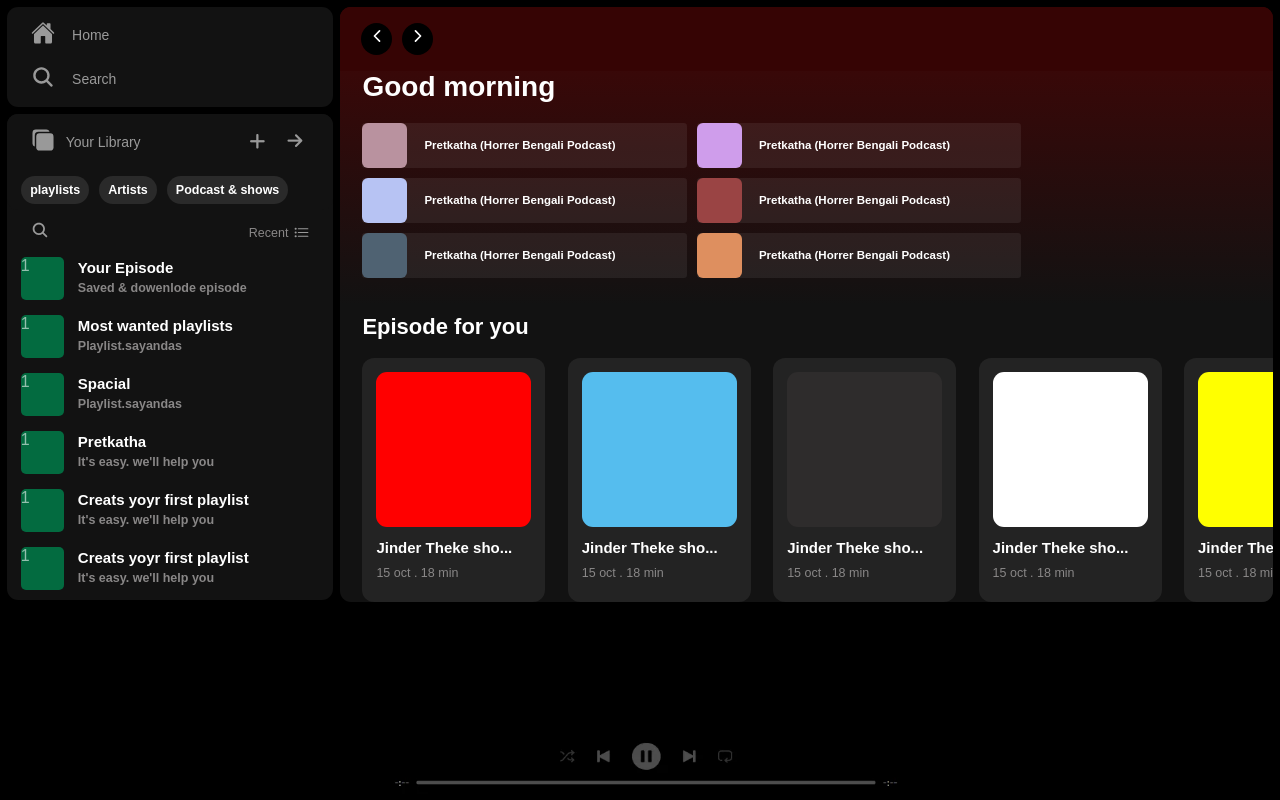
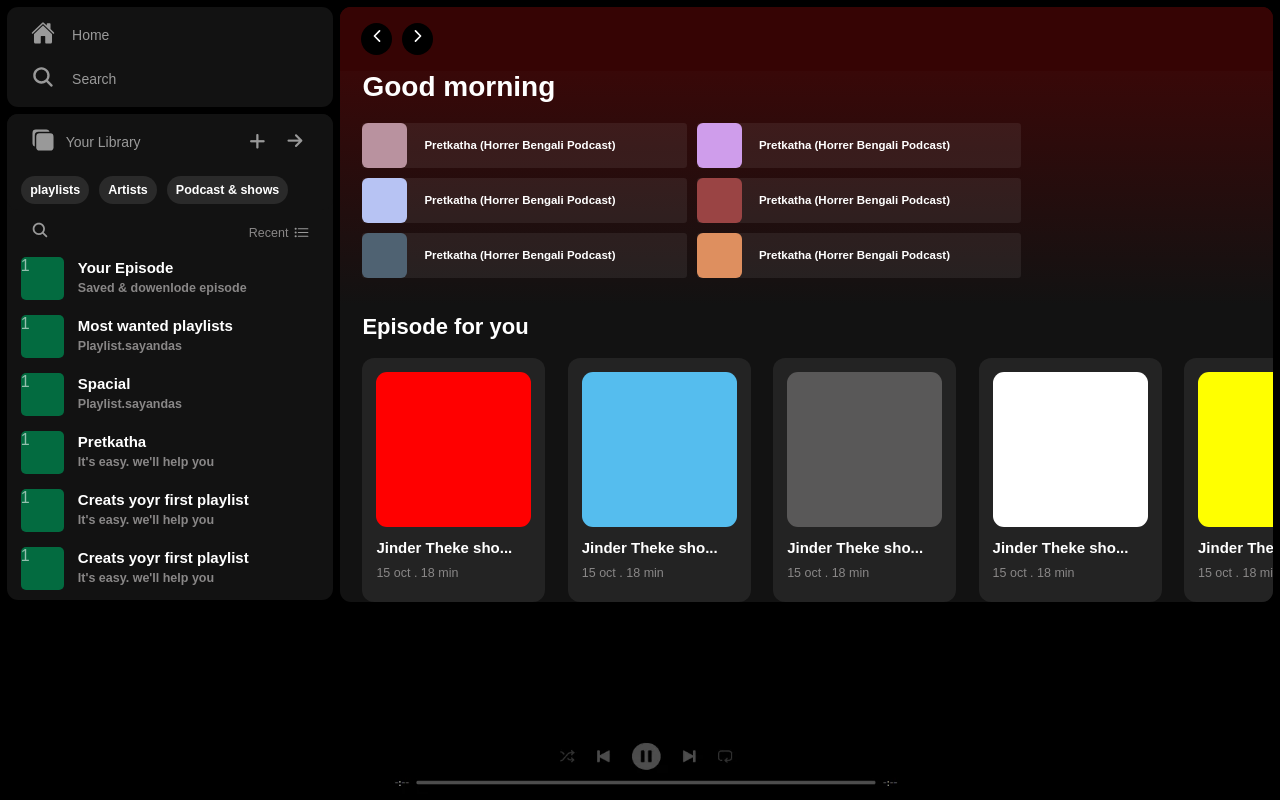
Before and after one commit to Sayan-01/spotifyClone, a plain HTML site: page index.html in a window 1280 px wide. Drawn offline with nearby package versions, Linux system fonts and the light colour scheme.

Commit message:
color change & delet comments

```diff
--- a/index.html
+++ b/index.html
@@ -175,7 +175,7 @@
                             </div>
 
                             <div class="cards" id="card3">
-                                <div class="card_image" style="background-color: rgb(46, 44, 44);"></div>
+                                <div class="card_image" style="background-color: rgb(89, 88, 88);"></div>
                                 <h3>Jinder Theke sho...</h3>
                                 <p>15 oct . 18 min</p>
                             </div>
--- a/spotify.css
+++ b/spotify.css
@@ -9,9 +9,6 @@ html, body {
 
     width: 100%;
     height: 100%;
-    /* display: flex; */
-    /* align-items: center; */
-    /* justify-content: space-around; */
     background-color: rgb(212, 212, 212);
     cursor: pointer;
 }
@@ -93,7 +90,6 @@ a {
 
 .library {
     margin: 6.8px;
-    /* padding: 1.3rem 1rem; */
     background-color: #121212;
     border-radius: 0.7rem;
 }
```
